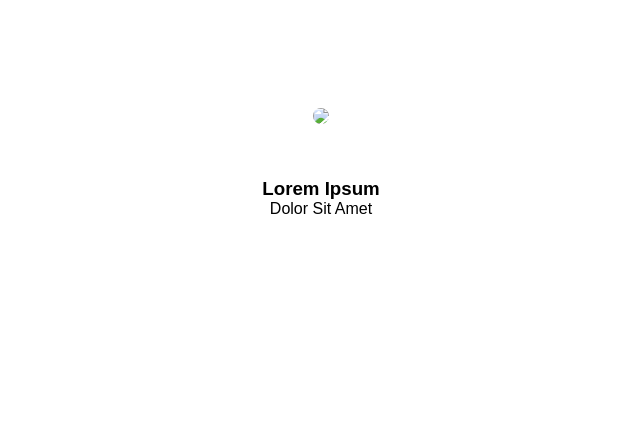
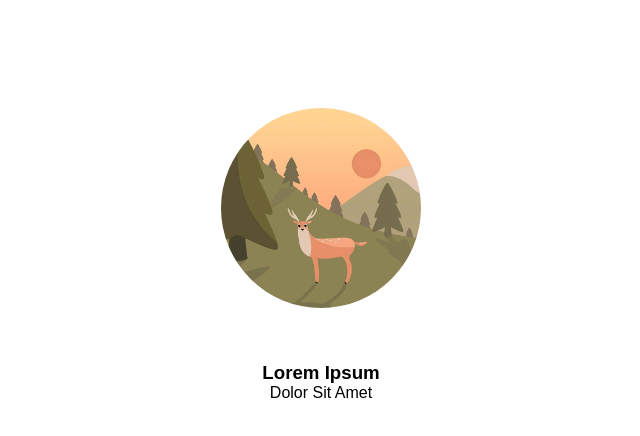
Before and after one commit to 256377/Feb-13, a plain HTML site: page index.html in a window 1280 px wide. Shown: the whole page, without its empty margins (319-959 px from the left). Drawn offline with Linux system fonts and the light colour scheme.

Commit message:
Update index.html

```diff
--- a/index.html
+++ b/index.html
@@ -13,7 +13,7 @@
         <link rel="stylesheet" href="style.css" />
     </head>
     <body>
-        <img src="img/landscape.jpg" />
+        <img src="img/landscape.jpeg" />
         <h3>Lorem Ipsum</h3>
         <p>Dolor Sit Amet</p>
         <script src="" async defer></script>
```
